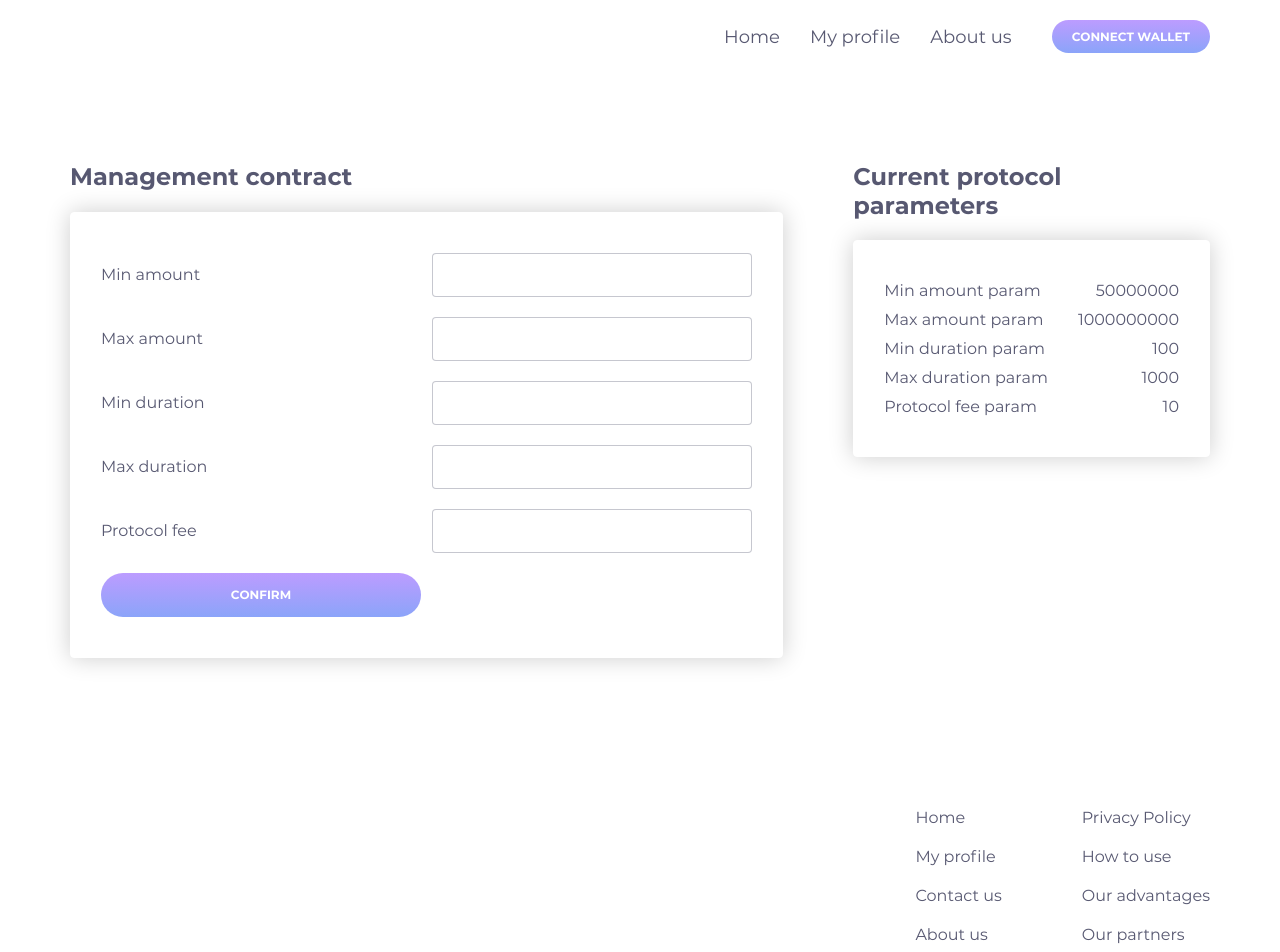
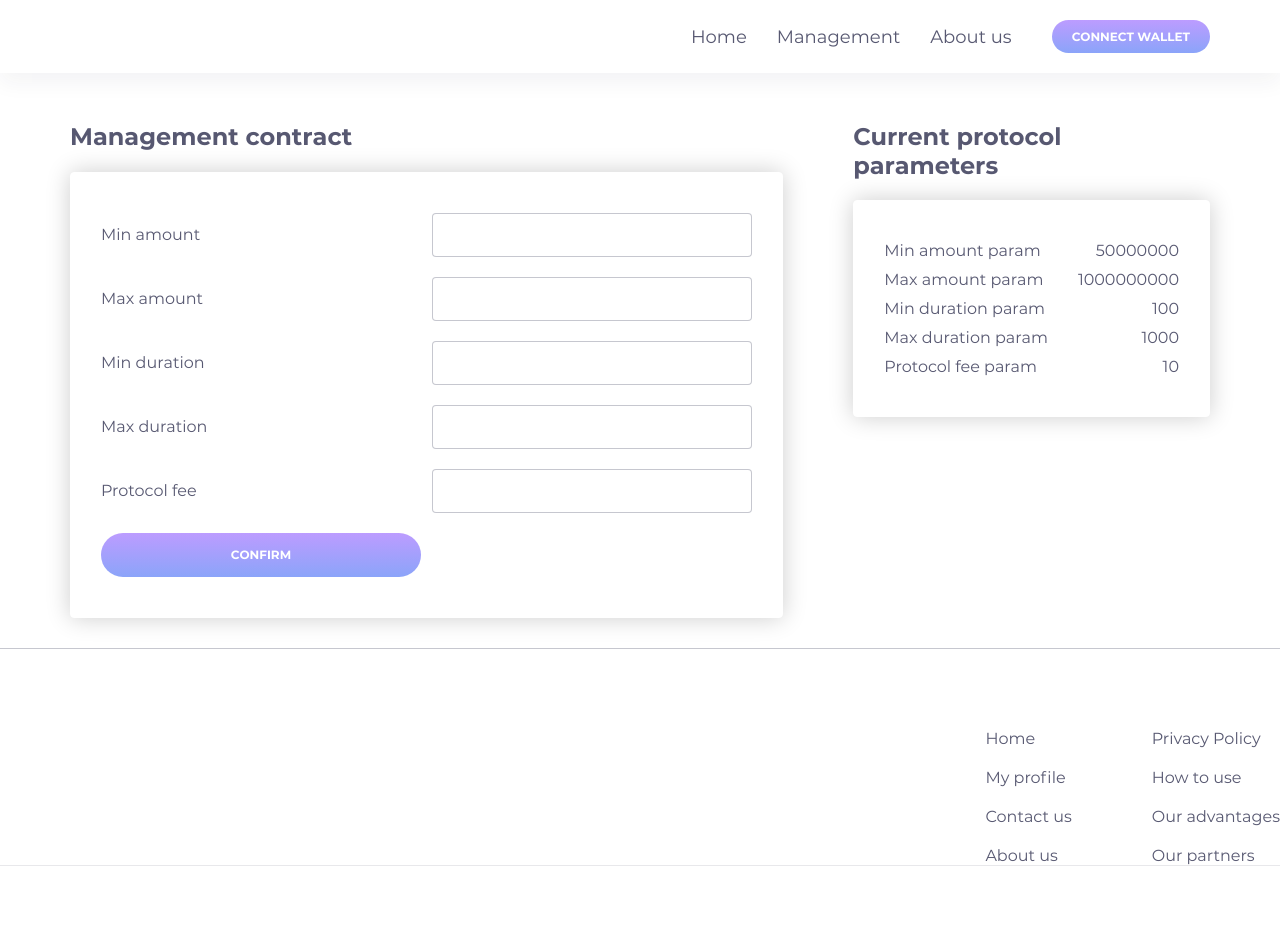
Before and after one commit to cardano-enthusiasts/donat-pool-frontend, a React app: page /management in a window 1280 px wide. Shown: the top 952 px of the page. Built offline with nearby package versions, Linux system fonts and the light colour scheme.

Commit message:
added header and footer styles

```diff
--- a/src/layouts/Management/Management.styled.ts
+++ b/src/layouts/Management/Management.styled.ts
@@ -7,11 +7,11 @@ const Wrapper = styled.div`
 `;
 
 const ManagerEditorWrapper = styled.div`
-  margin: 70px 0;
+  margin: 30px 0;
 `;
 
 const ManagementParamsWrapper = styled.div`
-  margin: 70px 0;
+  margin: 30px 0;
 `;
 
 export { Wrapper, ManagerEditorWrapper, ManagementParamsWrapper };
--- a/src/shared/components/Footer/Footer.styled.ts
+++ b/src/shared/components/Footer/Footer.styled.ts
@@ -1,13 +1,18 @@
 import styled from 'styled-components';
 
-import { baseContainer, link } from 'shared/styles/mixins';
+import { baseContainer, baseInner, link } from 'shared/styles/mixins';
 
 const Wrapper = styled.footer`
   ${baseContainer};
-  padding-top: 80px;
-  padding-bottom: 80px;
+  padding: 80px 0;
+  border-top: 1px solid rgba(31, 32, 65, 0.25);
+`;
+
+const Inner = styled.div`
+  ${baseInner};
   display: flex;
   justify-content: space-between;
+  box-shadow: 0px 1px 0px rgba(31, 32, 65, 0.1);
 `;
 
 const Links = styled.div`
@@ -36,4 +41,4 @@ const LinkWrapper = styled.div`
   ${link}
 `;
 
-export { Wrapper, Links, Column, LogoAndSocials, Icons, LinkWrapper };
+export { Wrapper, Inner, Links, Column, LogoAndSocials, Icons, LinkWrapper };
--- a/src/shared/components/Footer/Footer.tsx
+++ b/src/shared/components/Footer/Footer.tsx
@@ -7,6 +7,7 @@ import {
   LogoAndSocials,
   Icons,
   LinkWrapper,
+  Inner,
 } from './Footer.styled';
 import Logo from '../Logo/Logo';
 
@@ -28,6 +29,7 @@ const Footer = () => {
 
   return (
     <Wrapper>
+      <Inner>
         <LogoAndSocials>
           <Logo />
           <Icons></Icons>
@@ -44,6 +46,7 @@ const Footer = () => {
             </Column>
           ))}
         </Links>
+      </Inner>
     </Wrapper>
   );
 };
--- a/src/shared/components/Header/Header.styled.ts
+++ b/src/shared/components/Header/Header.styled.ts
@@ -1,17 +1,18 @@
 import styled from 'styled-components';
 
-import { baseContainer, link } from 'shared/styles/mixins';
+import { baseContainer, baseInner, link } from 'shared/styles/mixins';
 
 const Wrapper = styled.header`
-  ${baseContainer}
+  ${baseContainer};
+  box-shadow: 0px 10px 20px rgba(31, 32, 65, 0.05);
 `;
 
 const Inner = styled.div`
+  ${baseInner}
   display: flex;
   align-items: center;
   justify-content: space-between;
   padding: 20px 0;
-  font-family: Montserrat, 'Open Sans', sans-serif;
 `;
 
 const Links = styled.div`
--- a/src/shared/components/Header/Header.tsx
+++ b/src/shared/components/Header/Header.tsx
@@ -13,7 +13,7 @@ import { WalletButton } from '../WalletButton/WalletButton';
 const Header = () => {
   const links = [
     { title: 'Home', href: '/', id: 0 },
-    { title: 'My profile', href: '/mock-address', id: 1 },
+    { title: 'Management', href: '/management', id: 1 },
     { title: 'About us', href: '/mock-address', id: 2 },
   ];
 
--- a/src/shared/styles/mixins.ts
+++ b/src/shared/styles/mixins.ts
@@ -2,7 +2,6 @@ import { css } from 'styled-components';
 
 const baseContainer = css`
   width: 100%;
-  max-width: 1440px;
   margin: 0 auto;
   padding-left: 70px;
   padding-right: 70px;
@@ -16,6 +15,10 @@ const baseContainer = css`
     padding-left: 30px;
     padding-right: 30px;
   }
+`;
+
+const baseInner = css`
+  max-width: 1440px;
 `;
 
 const link = css`
@@ -49,4 +52,4 @@ const cardWrapper = css`
   padding: 40px 30px;
 `;
 
-export { baseContainer, link, h1, h2, cardWrapper };
+export { baseContainer, baseInner, link, h1, h2, cardWrapper };
```
Lines whose indentation alone changed are shown as unchanged.
